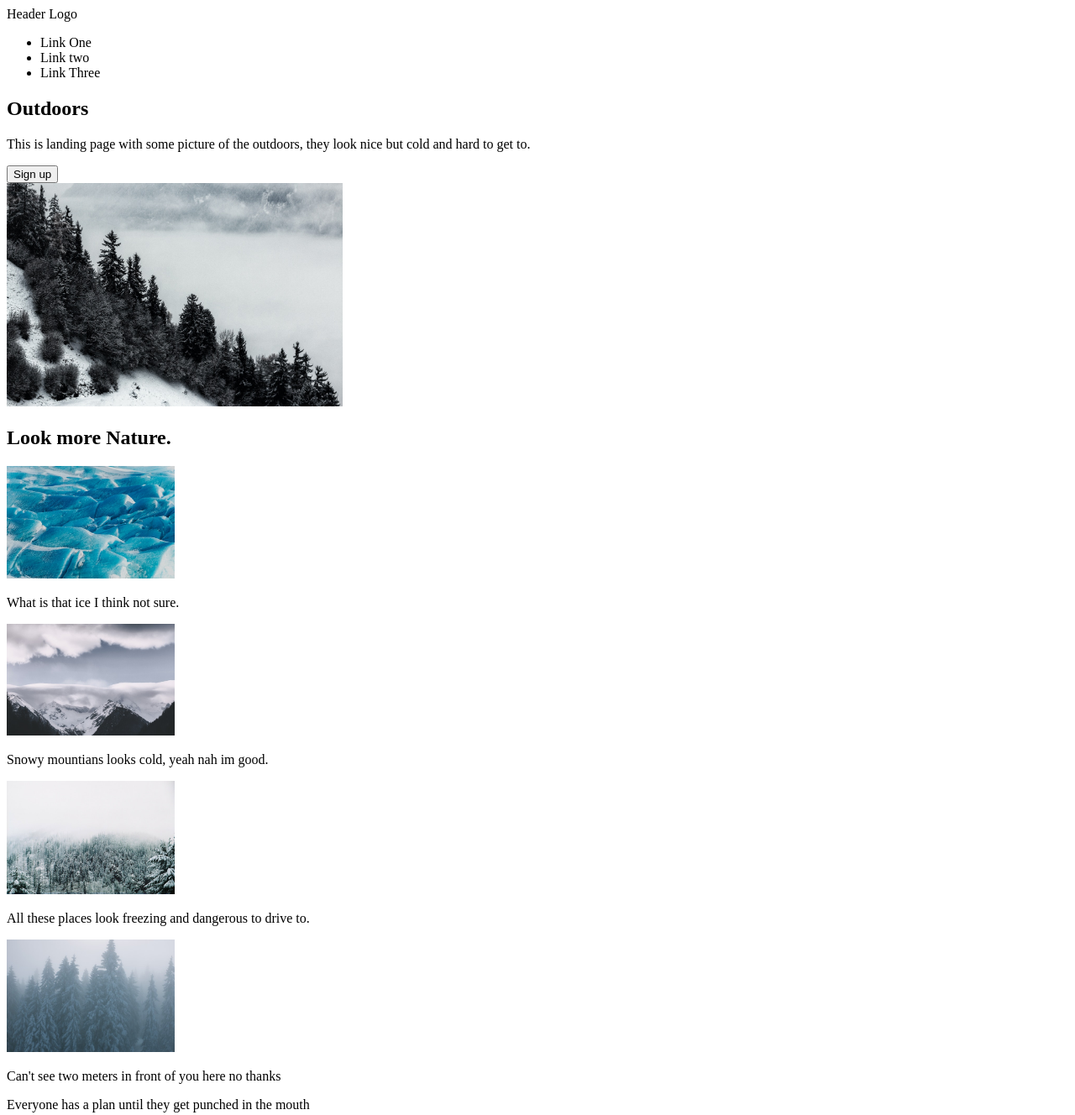
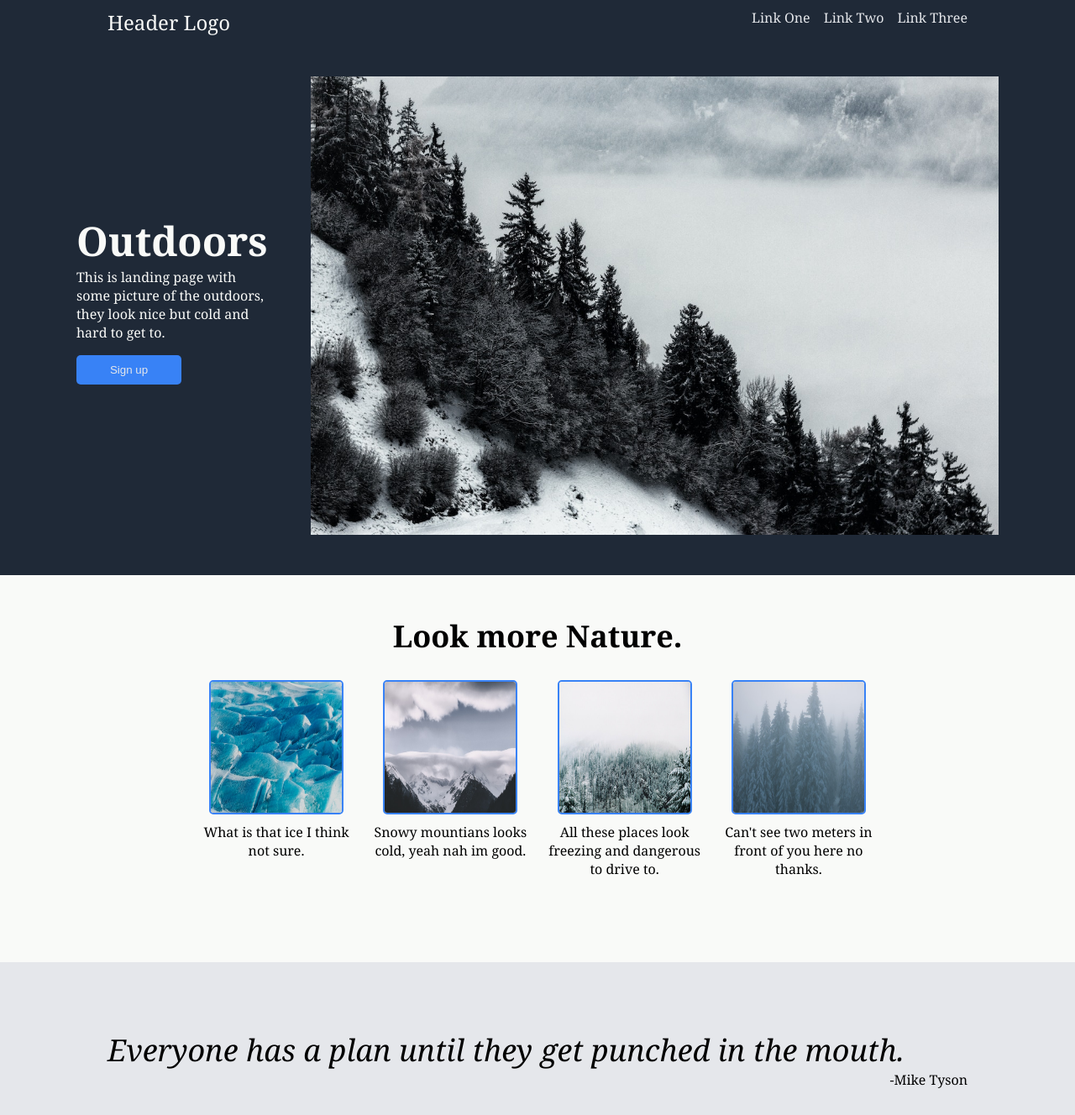
Before and after one commit to thisChairIsWet/odin-landing-page, a plain HTML site: page index.html in a window 1280 px wide. Shown: the top 1328 px of the page at 84% size. Drawn offline with Linux system fonts and the light colour scheme.

Commit message:
Added CSS fixed some typos

```diff
--- a/index.html
+++ b/index.html
@@ -8,13 +8,14 @@
     <link rel="stylesheet" href="style.css">
 </head>
 <body>
+    <div class="cont">
         <header>
             <div class="logo">Header Logo</div>
             <nav>
                 <ul>
-                <li>Link One</li>
-                <li>Link two</li>
-                <li>Link Three</li>
+                    <li><a href="http://" target="_blank" rel="noopener noreferrer">Link One</a></li>
+                    <li><a href="http://" target="_blank" rel="noopener noreferrer">Link Two</a></li>
+                    <li><a href="http://" target="_blank" rel="noopener noreferrer">Link Three</a></li>
                 </ul>
             </nav>
         </header>
@@ -43,13 +44,13 @@
                 </div>
                 <div class="card">
                     <img src="./img/orlova.jpg" alt="" width="200">
-                <p>Can't see two meters in front of you here no thanks</p>
+                    <p>Can't see two meters in front of you here no thanks.</p>
                 </div>
             </div>
         </section>
         <section class="quote">
-        <p class="quote">Everyone has a plan until they get punched in the mouth</p>
-        <p class="qcredit">-Mike Tyson</p>
+            <p class="quotet">Everyone has a plan until they get punched in the mouth.</p>
+            <p class="quotec">-Mike Tyson</p>
         </section>
         <section class="call">
             <div class="text">
@@ -61,5 +62,6 @@
         <footer>
             <p>Copyright © Noone 2022</p>
         </footer>
+    </div>
 </body>
 </html>
--- a/style.css
+++ b/style.css
@@ -0,0 +1,133 @@
+* {
+    padding: 0;
+    margin: 0;
+    box-sizing: border-box;
+}
+
+body {
+    font-family:Georgia, 'Times New Roman', Times, serif;
+    background-color: #f9faf8;
+}
+
+header, .hero, .info, .cards, .quote, .call, footer {
+    padding: 0 10%;
+}
+
+header, footer, .hero {
+    background-color: #1f2937;
+    color: #f9faf8;
+    display: flex;
+}
+
+.hero {
+    justify-content:center ;
+    align-items: center;
+    gap: 5%;
+    padding: 48px 10%;
+
+}
+
+.hero button {
+    margin: 16px 0;
+    padding: 10px 40px;
+    background-color: #3882f6;
+    color:  #e5e7eb;
+    border: none;
+    border-radius: 5px;
+ }
+
+header {
+    padding-top: 10px;
+    justify-content: space-between;
+}
+
+header ul {
+    list-style: none;
+    display: flex;
+    gap: 16px;
+}
+
+a {
+    text-decoration: none;
+    color: #e5e7eb;
+}
+
+header .logo {
+    font-size: 24px;
+}
+
+.hero h1 {
+    font-size: 48px;
+    font-weight: 900;
+}
+
+.hero img {
+    width: 80%;
+    height: auto;
+}
+
+.info {
+    text-align: center;
+    margin: 48px 0 100px 0;
+}
+
+.info h2 {
+    margin-bottom: 28px;
+    font-size: 36px;
+    font-weight: 900;
+}
+
+.cards {
+    display: flex;
+    justify-content: center;
+    align-items: flex-start;
+    gap: 10px;
+}
+
+.card {
+    flex: 1;
+}
+.card img {
+    width: 160px;
+    height: 160px;
+    border-radius: 5px;
+    margin-bottom: 5px;
+    border: solid 2px #3882f6;
+}
+
+.quote {
+    background-color: #e5e7eb;
+    padding: 80px 10%;
+}
+ .quote .quotet {
+    font-size: 36px;
+    font-style: italic;
+    font-weight: 200;
+ }
+ .quote .quotec {
+    text-align: right;
+ }
+
+ .call {
+    background-color: #3882f6;
+    color: #e5e7eb;
+    width: 80%;
+    margin: 30px auto;
+    padding: 30px 100px;
+    border-radius: 5px;
+    display: flex;
+    justify-content: space-between;
+ }
+
+ .call button {
+    padding: 10px 40px;
+    background-color: #3882f6;
+    border: solid 1px #e5e7eb;
+    border-radius: 5px;
+ }
+
+ footer {
+    height: 62px;
+    justify-content: center;
+    align-items: center;
+ }
```
Lines whose indentation alone changed are shown as unchanged.
